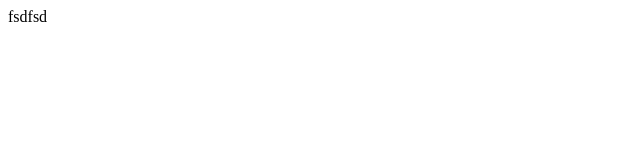
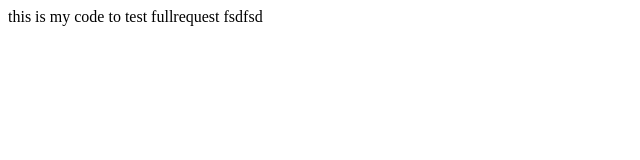
Before and after one commit to BYEONGJOK/gfh_backup, a plain HTML site: page index.html in a window 1280 px wide. Shown: the whole page, without its empty margins (0-640 px from the left). Drawn offline with Linux system fonts and the light colour scheme.

Commit message:
to insert test code in index.html

```diff
--- a/index.html
+++ b/index.html
@@ -1,6 +1,6 @@
 
 <html>
-
+this is my code to test fullrequest
 <body>
 fsdfsd
 </body>
```
